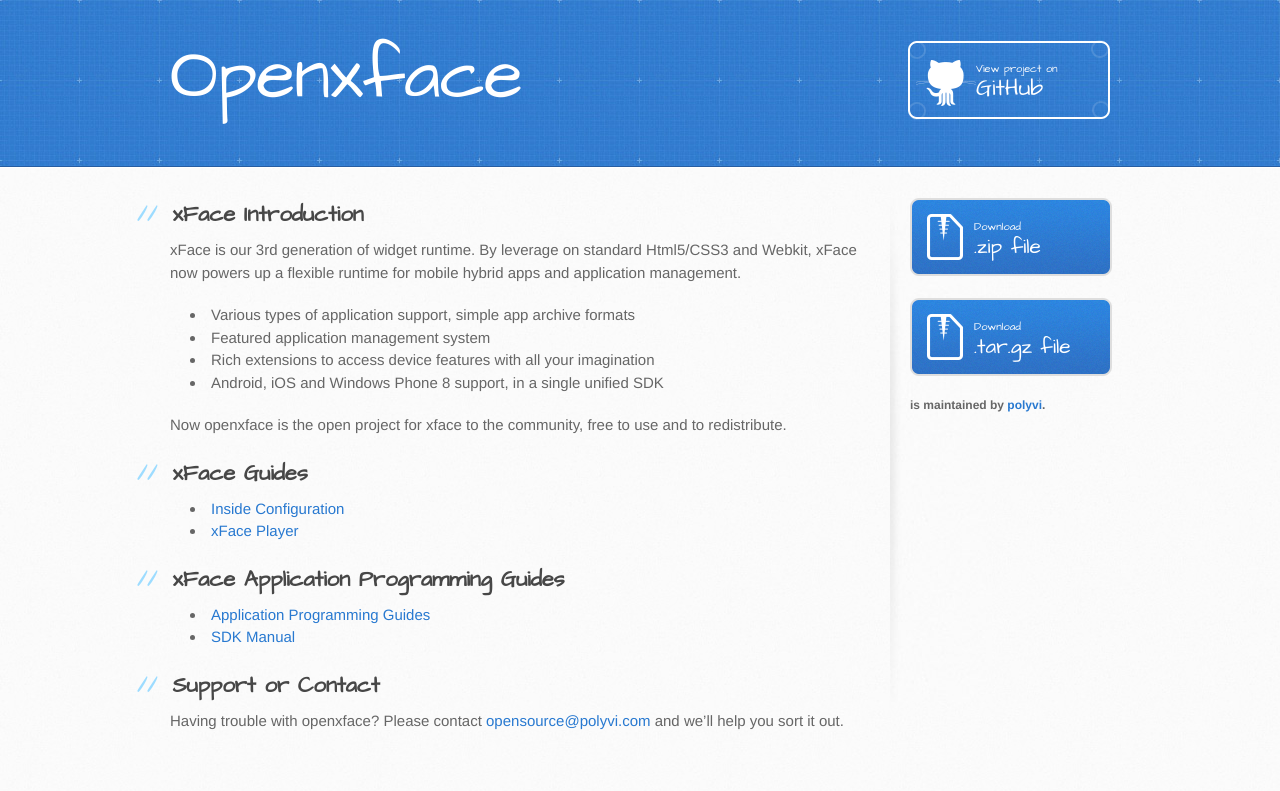
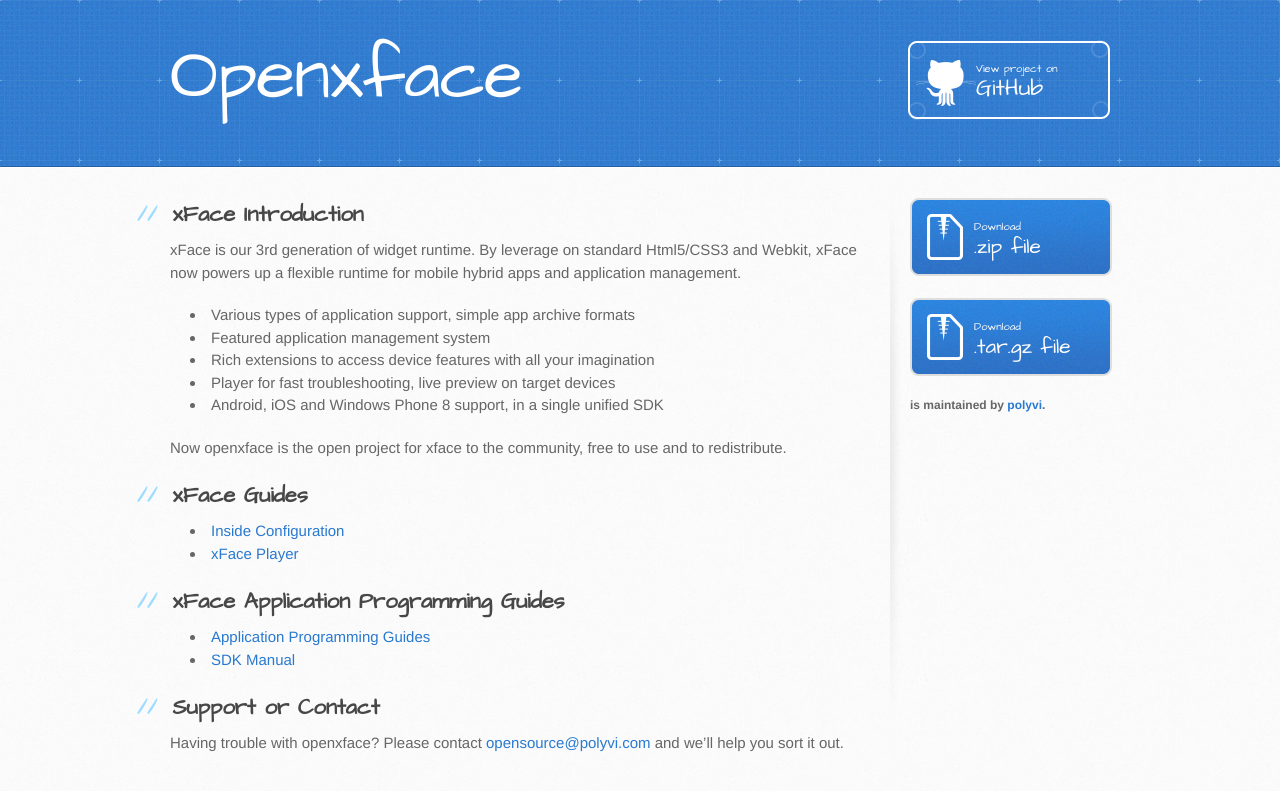
Before and after one commit to polyvi/openxface, a Jekyll site: the page built from index.html, in a window 1280 px wide. Shown: the top 791 px of the page. Built offline with Jekyll 4.4.1, drawn with Linux system fonts in a browser that asks for light colours; Markdown is read by kramdown in place of the engine named in the settings.

Commit message:
Added player to feature list

```diff
--- a/index.html
+++ b/index.html
@@ -12,6 +12,7 @@
         <li>Various types of application support, simple app archive formats</li>
         <li>Featured application management system</li>
         <li>Rich extensions to access device features with all your imagination</li>
+        <li>Player for fast troubleshooting, live preview on target devices</li>
         <li>Android, iOS and Windows Phone 8 support, in a single unified SDK</li>
     </ul>
     Now openxface is the open project for xface to the community, free to use and to redistribute.
```
